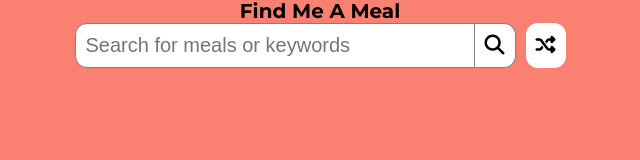
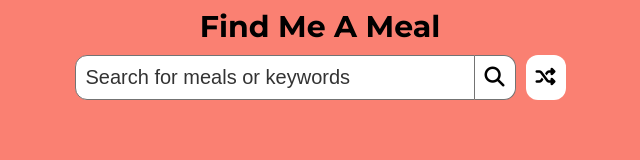
Before and after one commit to findMeAMealApp/Project2-FindMeAMeal, a plain HTML site: page index.html in a window 1280 px wide. Shown: the whole page, without its empty margins (320-960 px from the left). Drawn offline with Linux system fonts and the light colour scheme; no server answers.

Commit message:
created partials and added form styling

```diff
--- /dev/null
+++ b/styles/sass/partials/_baseStyles.scss
@@ -0,0 +1,23 @@
+.wrapper {
+    max-width: 1800px;
+    width: 80%;
+    margin: 0 auto;
+    display: flex;
+    flex-direction: column;
+    align-items: center;
+    text-align: center;
+}
+
+.flex {
+    display: flex;
+}
+
+input,
+button {
+    border: 0;
+    background-color: $inputBackgroundColor;
+    border: 1px solid $borderColor;
+    border-top-left-radius: 1.2rem;
+    border-bottom-left-radius: 1.2rem;
+    padding: 1rem 1rem;
+}
--- a/styles/sass/partials/_header.scss
+++ b/styles/sass/partials/_header.scss
@@ -1,53 +1,8 @@
 /* font-family: 'Montserrat', sans-serif; */
-html {
-     font-family: 'Montserrat', sans-serif;
-     font-size: 62.5%; /*1 rem = 10px*/
-}
-body,
-h1,
-form {
-     margin: 0;
-     padding: 0;
-     font-size: 2rem;
+body {
+     background-color: $bodyBackgroundColor;
 }
 
-.wrapper {
-     max-width: 1800px;
-     width: 80%;
-     margin: 0 auto;
-     display: flex;
-     flex-direction: column;
-     align-items: center;
-     text-align: center;
+.heading {
+     margin: 10px 0;
 }
-.flex {
-     display: flex;
-}
-body {
-     background-color: salmon;
-}
-input[type='text'] {
-     width: 400px;
-}
-input,
-button {
-     border: 0;
-     background-color: white;
-     border: 1px solid grey;
-     border-top-left-radius: 1.2rem;
-     border-bottom-left-radius: 1.2rem;
-     padding: 1rem 1rem;
-}
-.search-btn {
-     border-left: 0;
-     border-top-right-radius: 1.2rem;
-     border-bottom-right-radius: 1.2rem;
-     border-top-left-radius: 0;
-     border-bottom-left-radius: 0;
-}
-.random-btn {
-     border: 0;
-     border-top-right-radius: 1.2rem;
-     border-bottom-right-radius: 1.2rem;
-     margin-left: 1rem;
-}
--- /dev/null
+++ b/styles/sass/partials/_sections.scss
@@ -0,0 +1,23 @@
+.search-btn {
+    border-left: 0;
+    border-top-right-radius: 1.2rem;
+    border-bottom-right-radius: 1.2rem;
+    border-top-left-radius: 0;
+    border-bottom-left-radius: 0;
+}
+
+.random-btn {
+    border: 0;
+    border-top-right-radius: 1.2rem;
+    border-bottom-right-radius: 1.2rem;
+    margin-left: 1rem;
+}
+
+input[type='text'] {
+    width: 400px;
+    outline: none;
+    color: $primaryFontColor;
+    &::placeholder {
+        color: $primaryFontColor;
+    }
+}
--- /dev/null
+++ b/styles/sass/partials/_typography.scss
@@ -0,0 +1,25 @@
+// Font Size:
+// base font size: 10px (62.5% of broswer default size)
+// h1: 20px
+// h2:
+// h3:
+
+// Base Font Size
+html {
+    font-family: 'Montserrat', sans-serif;
+    font-size: 62.5%;
+    /*1 rem = 10px*/
+}
+
+// Base font styles
+body,
+h1,
+form {
+    margin: 0;
+    padding: 0;
+    font-size: 2rem;
+}
+
+.heading {
+    font-size: 3rem;
+}
--- /dev/null
+++ b/styles/sass/partials/_variables.scss
@@ -0,0 +1,10 @@
+// Fonts Families:
+// Montserrat
+$headerFont: "Monserrat";
+$bodyFont: "Monserrat";
+
+// Colours:
+$borderColor: #737373;
+$primaryFontColor: #333333;
+$bodyBackgroundColor: #fa8072;
+$inputBackgroundColor: #fff;
--- a/styles/sass/style.scss
+++ b/styles/sass/style.scss
@@ -1,2 +1,7 @@
 @import './partials/setup';
+@import './partials/variables';
+@import './partials/typography';
+@import './partials/baseStyles';
 @import './partials/header';
+@import './partials/sections';
+@import './partials/footer';
```
Also changed, not shown: styles/sass/partials/_footer.scss (added), styles/sass/partials/_variable.scss (deleted), styles/style.css.
